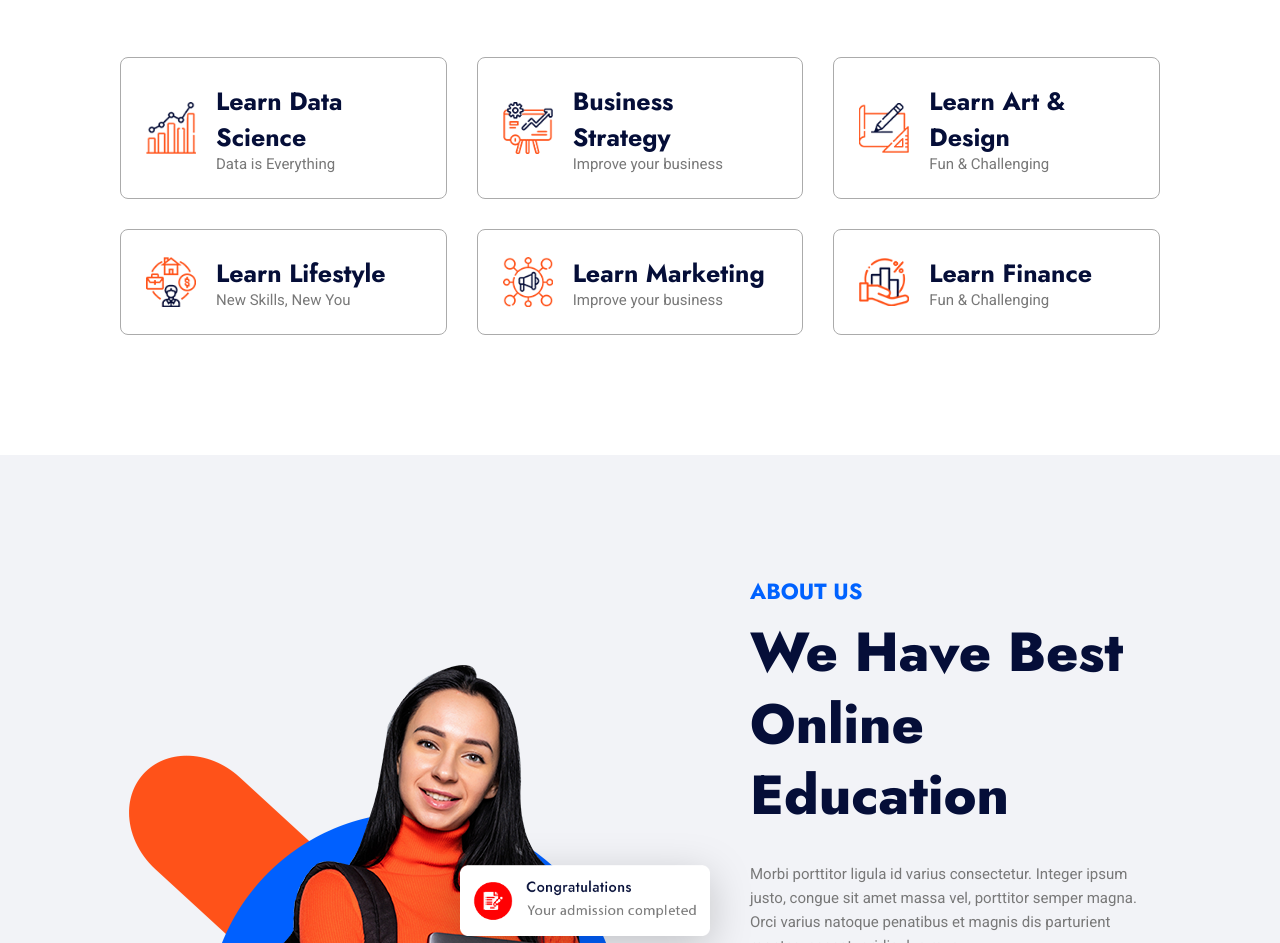
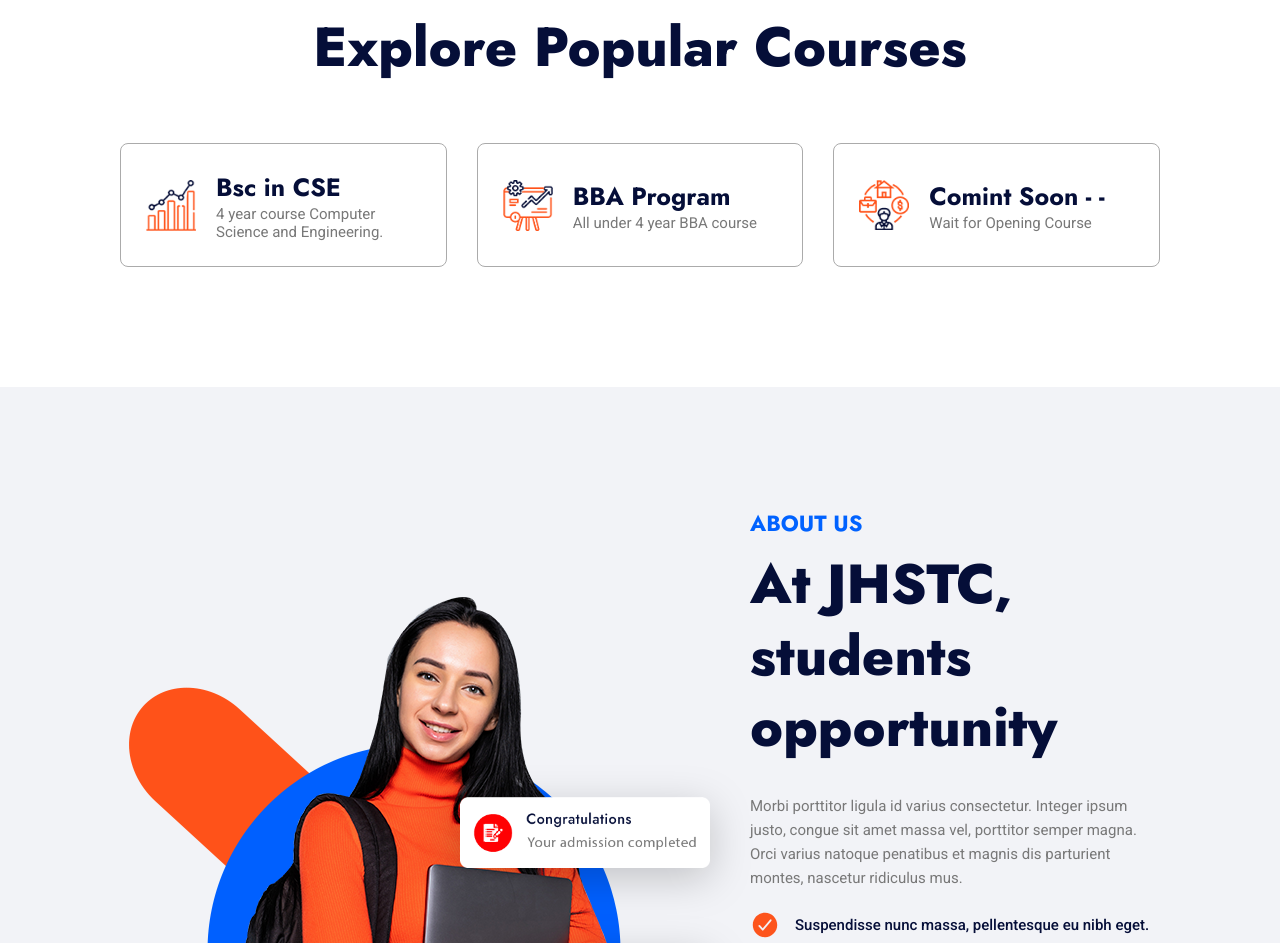
Before and after one commit to dev-mhrony/Education-Website---Frontend-by-MH-RONY-, a plain HTML site: page index.html in a window 1280 px wide. Shown: the part 1014-1957 px from the top of the page. Drawn offline with nearby package versions, Linux system fonts and the light colour scheme.

Commit message:
Demo Project Done - 27/06/2022

```diff
--- a/index.html
+++ b/index.html
@@ -69,7 +69,7 @@
         </ul>
 
         <button class="btn btn-primary">
-          <p class="btn-text">Online Apply</p>
+          <p class="btn-text">Apply  Now</p>
           <span class="square"></span>
         </button>
 
@@ -118,7 +118,7 @@
           </h1>
 
           <p class="section-text">
-            Integer in magna in est ultrices bibendum eget enim et dui imperdiet faucibus. Fusce eu tristique felis.
+            Founded in 2015, "Jannat Ara Henry University of Science and Technology Collage" is a private university in Sirajganj district of Bangladesh. Here, students are encouraged to ask questions and think, debate and collaborate with professors to take ownership of their learning.
           </p>
 
           <div class="home-btn-group">
@@ -180,10 +180,10 @@
 
             <div class="course-category-content">
               <h3 class="category-title">
-                <a href="#">Learn Data Science</a>
+                <a href="#">Bsc in CSE</a>
               </h3>
 
-              <p class="category-subtitle">Data is Everything</p>
+              <p class="category-subtitle">4 year course Computer Science and Engineering.</p>
             </div>
 
           </li>
@@ -200,10 +200,10 @@
 
             <div class="course-category-content">
               <h3 class="category-title">
-                <a href="#">Business Strategy</a>
+                <a href="#">BBA Program</a>
               </h3>
 
-              <p class="category-subtitle">Improve your business</p>
+              <p class="category-subtitle">All under 4 year BBA course</p>
             </div>
 
           </li>
@@ -212,24 +212,24 @@
           <li class="course-category-item">
 
             <div class="wrapper">
-              <img src="./assets/images/course-category-icon-3.png" alt="category icon" class="category-icon default">
+              <img src="./assets/images/course-category-icon-4.png" alt="category icon" class="category-icon default">
 
-              <img src="./assets/images/course-category-icon-3-w.png" alt="category icon white"
+              <img src="./assets/images/course-category-icon-4.png" alt="category icon white"
                 class="category-icon hover">
             </div>
 
             <div class="course-category-content">
               <h3 class="category-title">
-                <a href="#">Learn Art & Design</a>
+                <a href="#">Comint Soon - -</a>
               </h3>
 
-              <p class="category-subtitle">Fun & Challenging</p>
+              <p class="category-subtitle">Wait for Opening Course</p>
             </div>
 
           </li>
 
 
-          <li class="course-category-item">
+          <!-- <li class="course-category-item">
 
             <div class="wrapper">
               <img src="./assets/images/course-category-icon-4.png" alt="category icon" class="category-icon default">
@@ -286,7 +286,7 @@
               <p class="category-subtitle">Fun & Challenging</p>
             </div>
 
-          </li>
+          </li> -->
 
         </ul>
 
@@ -319,7 +319,7 @@
 
           <p class="section-subtitle">About Us</p>
 
-          <h2 class="section-title">We Have Best Online Education</h2>
+          <h2 class="section-title">At JHSTC, students opportunity </h2>
 
           <p class="section-text">
             Morbi porttitor ligula id varius consectetur. Integer ipsum justo, congue sit amet massa vel, porttitor
@@ -1148,7 +1148,7 @@
 
       <section class="contact">
 
-        <div class="contact-card" id="contact">
+        <div class="contact-card" id="contact" style="background-color: #0c0230;">
           <img src="./assets/images/cta-bg-img.png" alt="shape" class="contact-card-bg">
 
           <h2>Start Your Best Online Classes With Us</h2>
```
